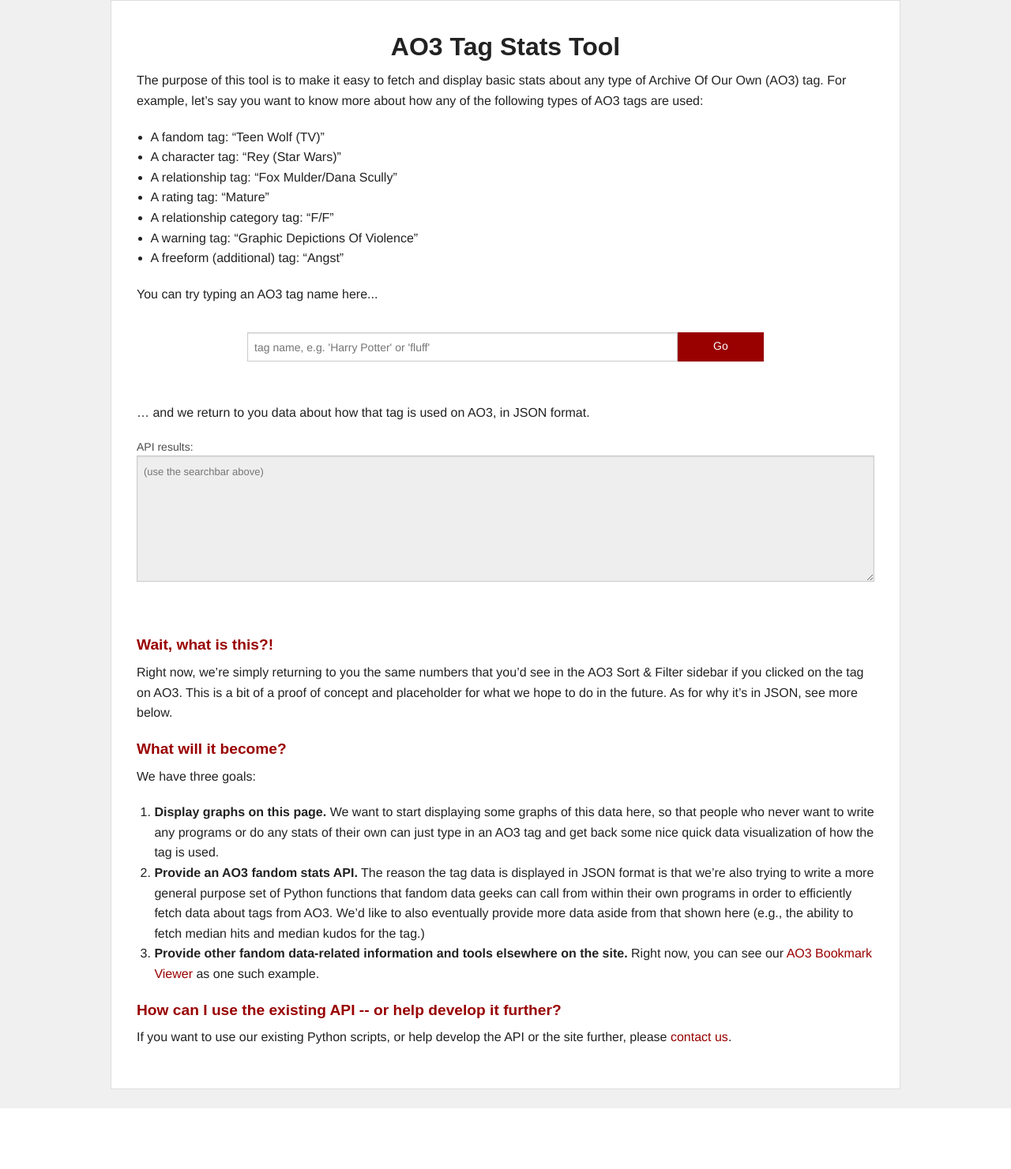
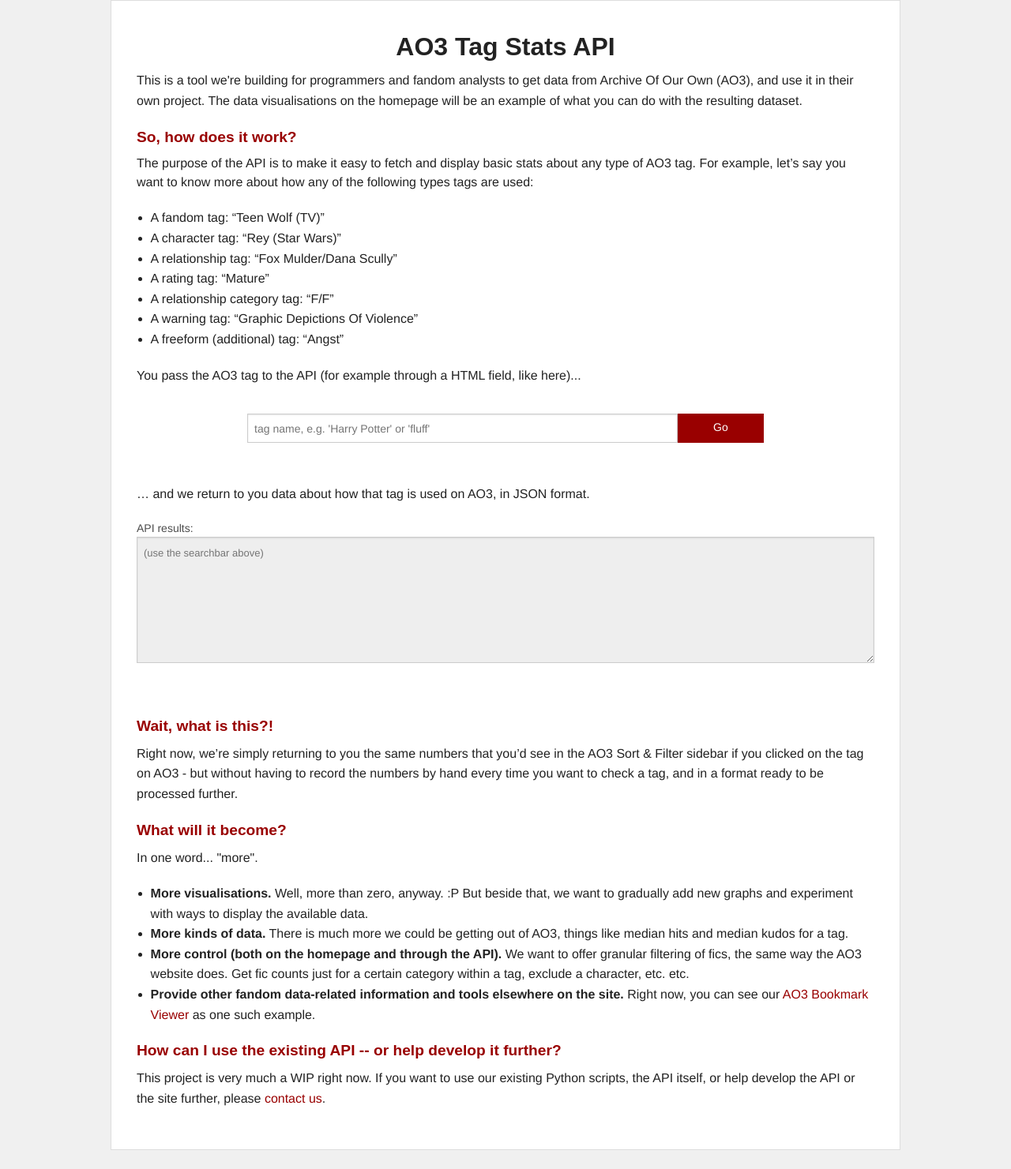
Before and after one commit to esgibter/fandomstats, a Python web app: template src/application/home/templates/tag-stats.html in a window 1280 px wide. Shown: the part 54-1535 px from the top of the page at 79% size. Before the commit the page ends 1458 px from the top, so only its background shows below. Run offline with Jinja, Linux system fonts and the light colour scheme; the template is opened without the code that fills it, so the values that code supplies are empty.

Commit message:
wrote the homepage text, rewrote the ao3-tag-stats text

```diff
--- a/src/application/home/templates/tag-stats.html
+++ b/src/application/home/templates/tag-stats.html
@@ -2,11 +2,15 @@
 {% set page_id = "ao3-tag-stats" %}
 {% block title %}AO3 Tag Stats API{% endblock %}
 {% block content %}
-	<h2>AO3 Tag Stats Tool</h2>
+	<h2>AO3 Tag Stats API</h2>
 	<div class="row collapse">
 		<div class="small-12 columns">
-			<p>The purpose of this tool is to make it easy to fetch and display basic stats about any type of Archive Of Our Own (AO3) tag.
-				For example, let’s say you want to know more about how any of the following types of AO3 tags are used:</p>
+			<p>This is a tool we're building for programmers and fandom analysts to get data from Archive Of Our Own (AO3), and use it in their own project.
+				The data visualisations on the homepage will be an example of what you can do with the resulting dataset.</p>
+
+				<h3>So, how does it work?</h3>
+				The purpose of the API is to make it easy to fetch and display basic stats about any type of AO3 tag.
+				For example, let’s say you want to know more about how any of the following types tags are used:</p>
 			<ul>
 				<li>A fandom tag: “Teen Wolf (TV)”</li>
 				<li>A character tag: “Rey (Star Wars)”</li>
@@ -16,7 +20,7 @@
 				<li>A warning tag: “Graphic Depictions Of Violence”</li>
 				<li>A freeform (additional) tag: “Angst”</li>
 			</ul>
-			<p>You can try typing an AO3 tag name here...</p>
+			<p>You pass the AO3 tag to the API (for example through a HTML field, like here)...</p>
 		</div>
 	</div>
 	<form id="searchform" class="row collapse bigform searchform">
@@ -44,19 +48,21 @@
 	<div class="row collapse">
 		<div class="small-12 columns">
 			<h3>Wait, what is this?!</h3>
-			<p>Right now, we’re simply returning to you the same numbers that you’d see in the AO3 Sort &amp; Filter sidebar if you clicked on the tag on AO3.
-			This is a bit of a proof of concept and placeholder for what we hope to do in the future. As for why it’s in JSON, see more below.</p>
+			<p>Right now, we’re simply returning to you the same numbers that you’d see in the AO3 Sort &amp; Filter sidebar if you clicked on the tag on AO3
+				 -  but without having to record the numbers by hand every time you want to check a tag, and in a format ready to be processed further.
+			</p>
 
-			<h3>What will it become?</h3>
-			<p>We have three goals:</p>
-			<ol>
-				<li><strong>Display graphs on this page.</strong> We want to start displaying some graphs of this data here, so that people who never want to write any programs or do any stats of their own can just type in an AO3 tag and get back some nice quick data visualization of how the tag is used.</li>
-				<li><strong>Provide an AO3 fandom stats API.</strong> The reason the tag data is displayed in JSON format is that we’re also trying to write a more general purpose set of Python functions that fandom data geeks can call from within their own programs in order to efficiently fetch data about tags from AO3.  We’d like to also eventually provide more data aside from that shown here (e.g., the ability to fetch median hits and median kudos for the tag.)</li>
+			<h3 id="future">What will it become?</h3>
+			<p>In one word... "more".</p>
+			<ul>
+				<li><strong>More visualisations.</strong> Well, more than zero, anyway. :P But beside that, we want to gradually add new graphs and experiment with ways to display the available data.</li>
+				<li><strong>More kinds of data.</strong> There is much more we could be getting out of AO3, things like median hits and median kudos for a tag.</li>
+				<li><strong>More control (both on the homepage and through the API).</strong> We want to offer granular filtering of fics, the same way the AO3 website does. Get fic counts just for a certain category within a tag, exclude a character, etc. etc.</li>
 				<li><strong>Provide other fandom data-related information and tools elsewhere on the site.</strong> Right now, you can see our <a href="ao3-bookmark-viewer">AO3 Bookmark Viewer</a> as one such example.</li>
-			</ol>
+			</ul>
 
 			<h3>How can I use the existing API -- or help develop it further?</h3>
-			<p>If you want to use our existing Python scripts, or help develop the API or the site further, please <a href="about#contact">contact us</a>.</p>
+			<p>This project is very much a WIP right now. If you want to use our existing Python scripts, the API itself, or help develop the API or the site further, please <a href="about#contact">contact us</a>.</p>
 		</div>
 	</div>
 
```
Also changed, not shown: src/application/home/templates/homepage.html (+14 -5 lines).
